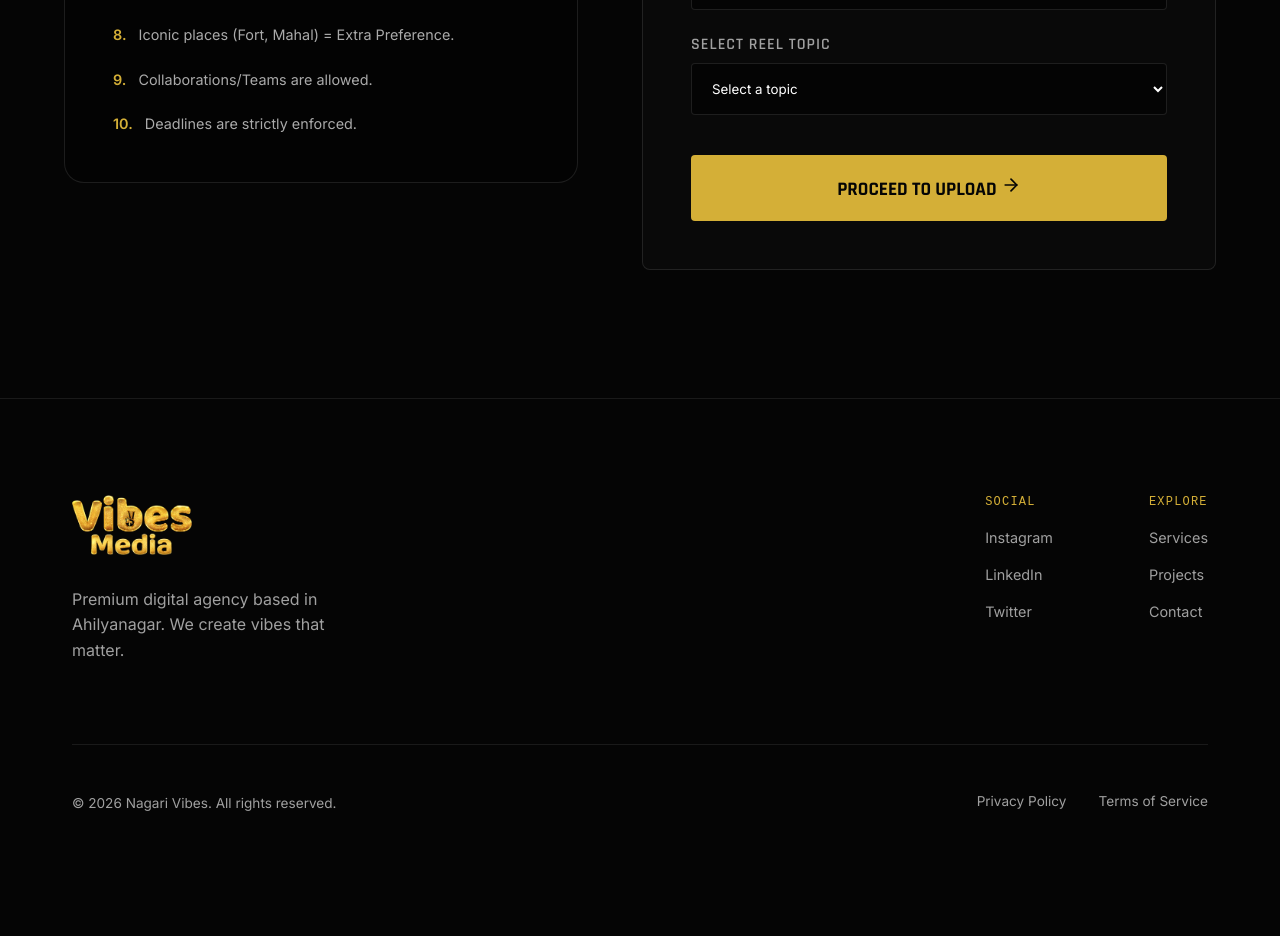
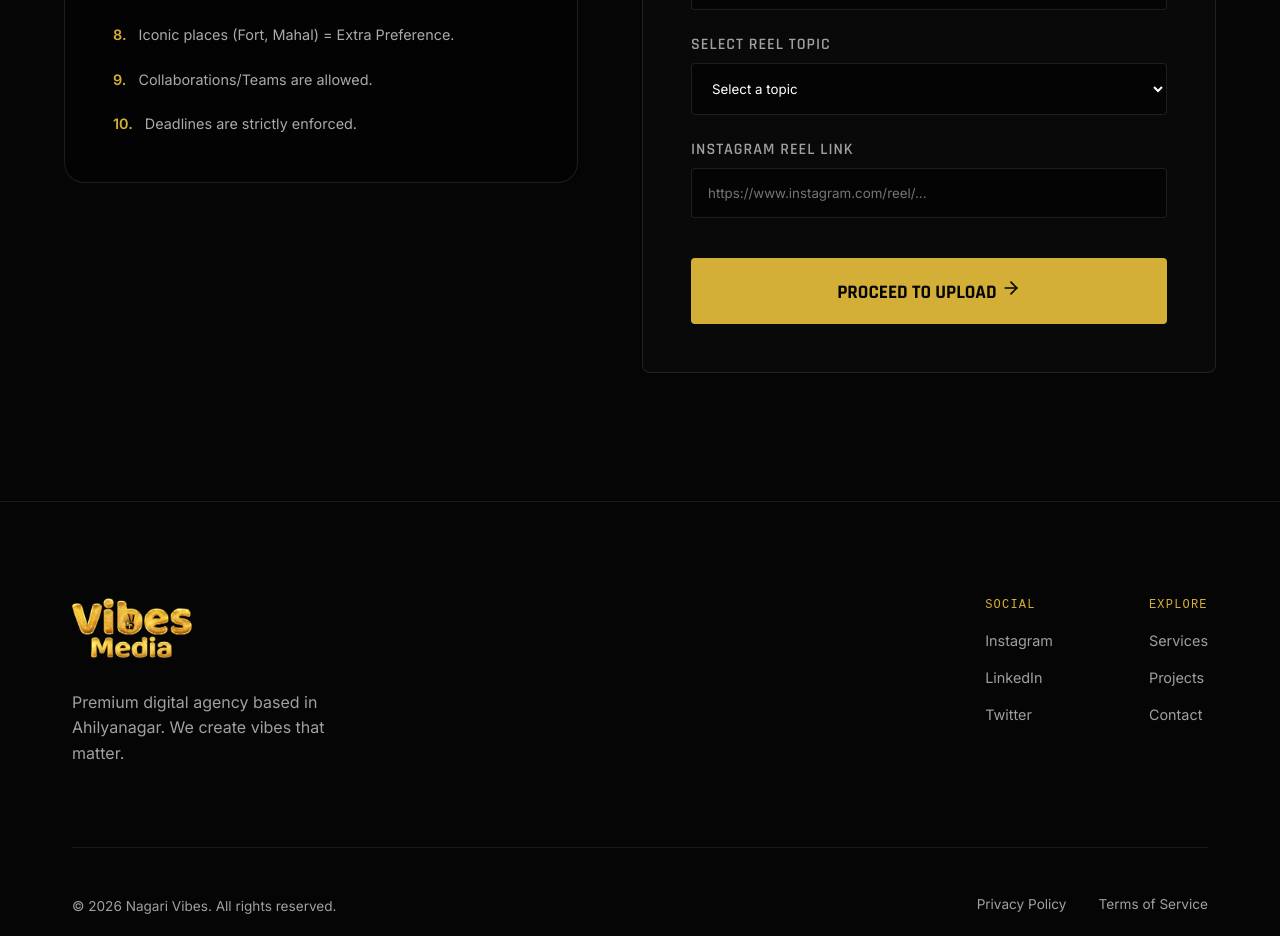
Before and after one commit to nagari-vibes/NagariVibes, a Next.js app: page /reels-competition in a window 1280 px wide. Shown: the part 1900-2836 px from the top of the page. Before the commit the page ends 2762 px from the top, so only its background shows below. Built offline with nearby package versions, Linux system fonts and the light colour scheme; a web font is replaced by a local one.

Commit message:
Feature: Add Instagram Reel Link column to submission form and admin dashboard

```diff
--- a/src/app/reels-competition/page.tsx
+++ b/src/app/reels-competition/page.tsx
@@ -8,7 +8,7 @@ import styles from './Competition.module.css';
 
 export default function ReelsCompetition() {
   const [step, setStep] = useState<'info' | 'upload' | 'success'>('info');
-  const [formData, setFormData] = useState({ name: '', handle: '', email: '', phone: '', topic: '' });
+  const [formData, setFormData] = useState({ name: '', handle: '', email: '', phone: '', topic: '', reelLink: '' });
   const [file, setFile] = useState<File | null>(null);
   const [isUploading, setIsUploading] = useState(false);
   const [progress, setProgress] = useState(0);
@@ -234,6 +234,10 @@ export default function ReelsCompetition() {
                     <option value="The Future of Ahilyanagar">The Future of Ahilyanagar</option>
                   </select>
                 </div>
+                <div className={styles.inputGroup}>
+                  <label>Instagram Reel Link</label>
+                  <input required type="url" placeholder="https://www.instagram.com/reel/..." value={formData.reelLink} onChange={e => setFormData({...formData, reelLink: e.target.value})} />
+                </div>
                 <button type="submit" className={styles.submitBtn}>
                   PROCEED TO UPLOAD <ArrowRight size={20} />
                 </button>
```
Also changed, not shown: src/app/admin/page.tsx (+10 -1 lines).
